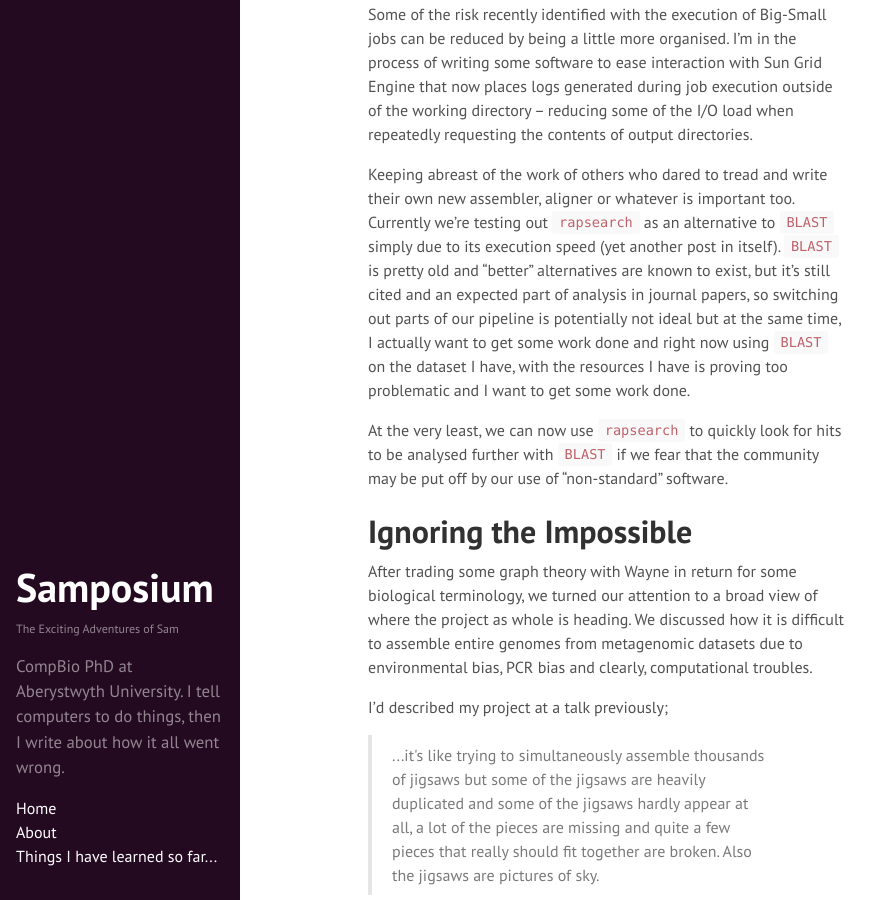
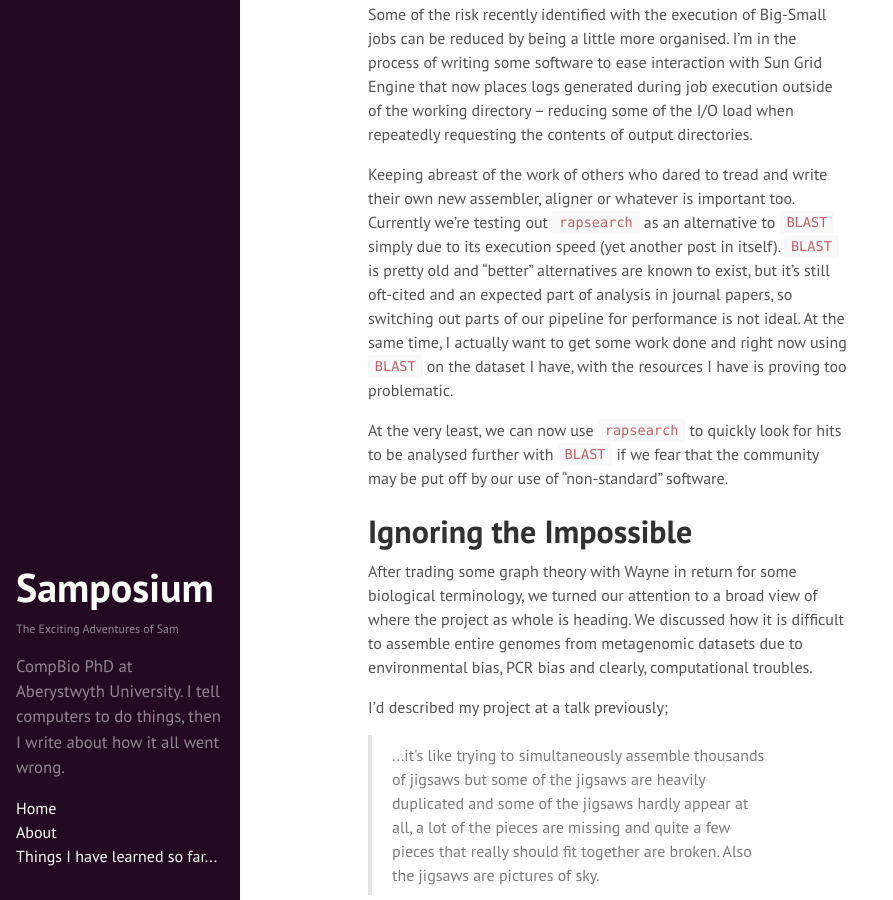
Before and after one commit to SamStudio8/samstudio8.github.io.off, a Jekyll site: the page built from _posts/2015-04-27-what-am-i-doing.md, in a window 1280 px wide and 900 px high, scrolled down 3027 px. Shown: the whole window, without its empty margins (0-893 px from the left). Built offline with Jekyll 4.4.1, drawn with Linux system fonts in a browser that asks for light colours; Markdown is read by kramdown in place of the engine named in the settings; comment, search, counter and statistics services are not loaded.

Commit message:
Update 2015-04-27-what-am-i-doing.md

```diff
--- a/_posts/2015-04-27-what-am-i-doing.md
+++ b/_posts/2015-04-27-what-am-i-doing.md
@@ -89,10 +89,10 @@ when repeatedly requesting the contents of output directories.
 Keeping abreast of the work of others who dared to tread and write their own new assembler, aligner or whatever
 is important too. Currently we're testing out [`rapsearch`](http://omics.informatics.indiana.edu/mg/RAPSearch2/)
 as an alternative to `BLAST` simply due to its execution speed (yet another post in itself).
-`BLAST` is pretty old and "better" alternatives are known to exist, but it's still cited and an expected part
-of analysis in journal papers, so switching out parts of our pipeline is potentially not ideal but at the same
+`BLAST` is pretty old and "better" alternatives are known to exist, but it's still oft-cited and an expected part
+of analysis in journal papers, so switching out parts of our pipeline for performance is not ideal. At the same
 time, I actually want to get some work done and right now using `BLAST` on the dataset I have, with the resources
-I have is proving too problematic and I want to get some work done.
+I have is proving too problematic.
 
 At the very least, we can now use `rapsearch` to quickly look for hits to be analysed further with `BLAST`
 if we fear that the community may be put off by our use of "non-standard" software.
```
